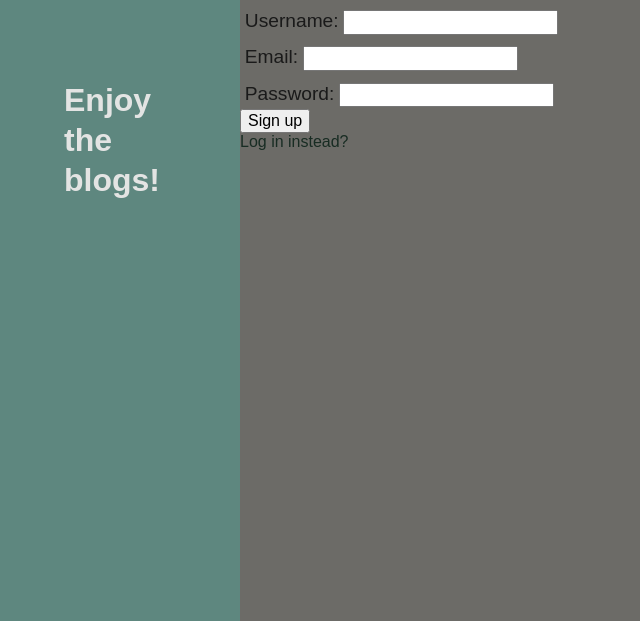
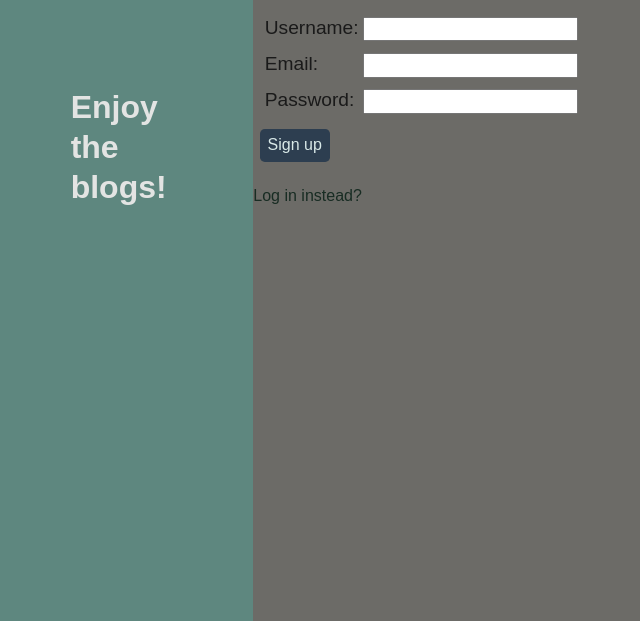
Before and after one commit to melwang1/techblogger, a Node project: template views/signup.handlebars in a window 1280 px wide. Shown: the part 179-800 px from the top of the page, without its empty margins (16-656 px from the left). Run offline with Node 20 templates, Linux system fonts and the light colour scheme; the template is opened without the code that fills it, so the values that code supplies are empty; some libraries are stand-ins or nearby versions.

Commit message:
adjusted css for the signup page and the comment page

```diff
--- a/public/css/style.css
+++ b/public/css/style.css
@@ -162,3 +162,39 @@ img {
   align-content: flex-start;
   align-items: center;
 }
+
+/* SIGNUP */
+.signup-form {
+  font-family: Arial, Helvetica, sans-serif;
+  padding: 5pt;
+}
+
+.signupbtn {
+  font-family: Arial, Helvetica, sans-serif;
+  padding: 5pt;
+  margin-top: 10pt;
+}
+
+#email-signup {
+  margin-left: 30pt;
+}
+
+#password-signup {
+  margin-left: 3pt;
+}
+
+/* Comment */
+.addComment {
+  font-family: Arial, Helvetica, sans-serif;
+  padding: 5pt;
+}
+
+h2 {
+  font-family: Arial, Helvetica, sans-serif;
+  padding: 5pt;
+}
+
+.commentbtn {
+  margin-top: 10pt;
+
+}
--- a/views/post.handlebars
+++ b/views/post.handlebars
@@ -23,9 +23,9 @@
   <div class="form-group">
     <label for="exampleInputComment">Comment</label>
     <input type="text" class="form-control" id="comment_text" aria-describedby="comment" placeholder="Enter comment">
-    <small id="commentHelp" class="form-text text-muted">Leave a comment</small>
+    <small id="commentHelp" class="form-text text-muted"></small>
   </div>
-  <button type="submit"   class="btn btn-primary">Submit</button>
+  <button type="submit" class=" btn btn-primary commentbtn">Submit</button>
 </form>
 
 <script src="/js/add-comment.js"></script>
--- a/views/signup.handlebars
+++ b/views/signup.handlebars
@@ -12,10 +12,10 @@
     <input type="password" id="password-signup" />
   </div>
   <div>
-    <button type="submit">Sign up</button>
+    <button type="submit" class = 'btn btn-primary signupbtn'>Sign up</button>
   </div>
 </form>
-
+<br>
 <a href="/login">Log in instead?</a>
 
 <script src="/js/signup.js"></script>
```
